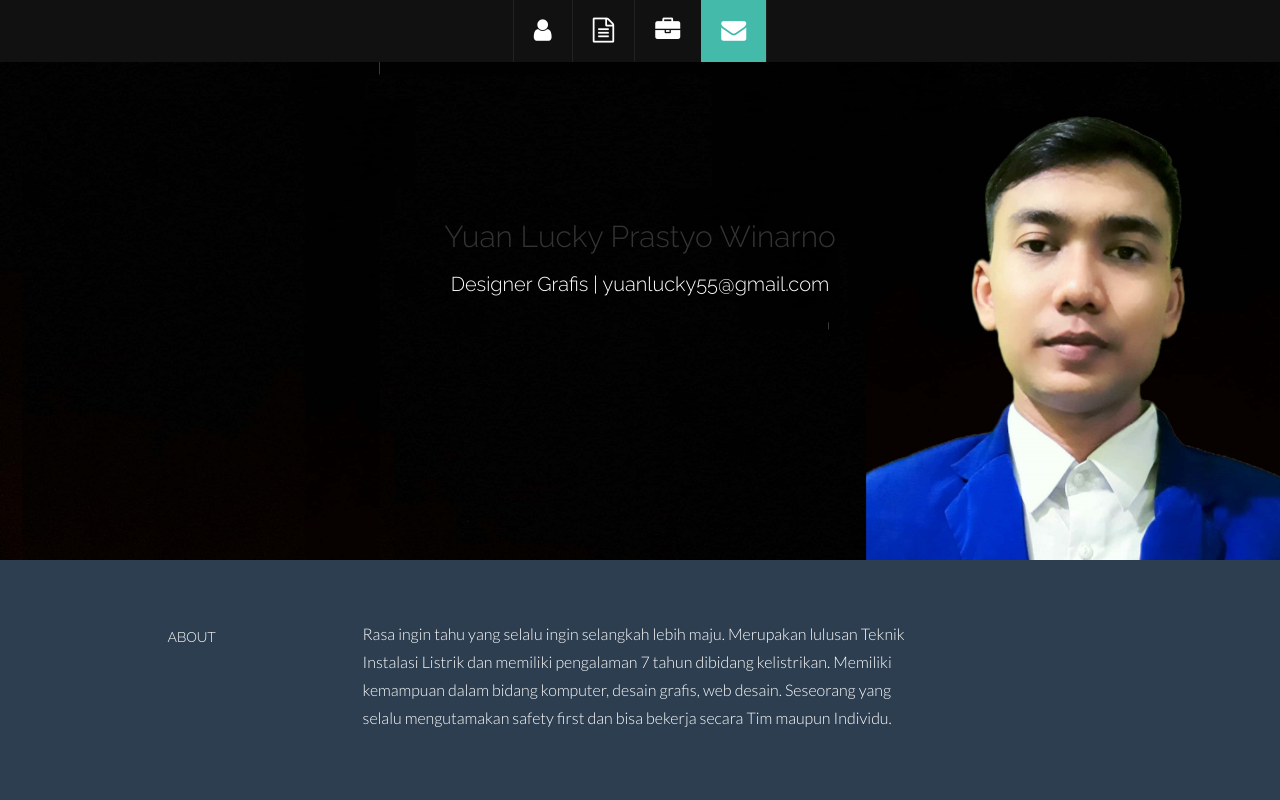
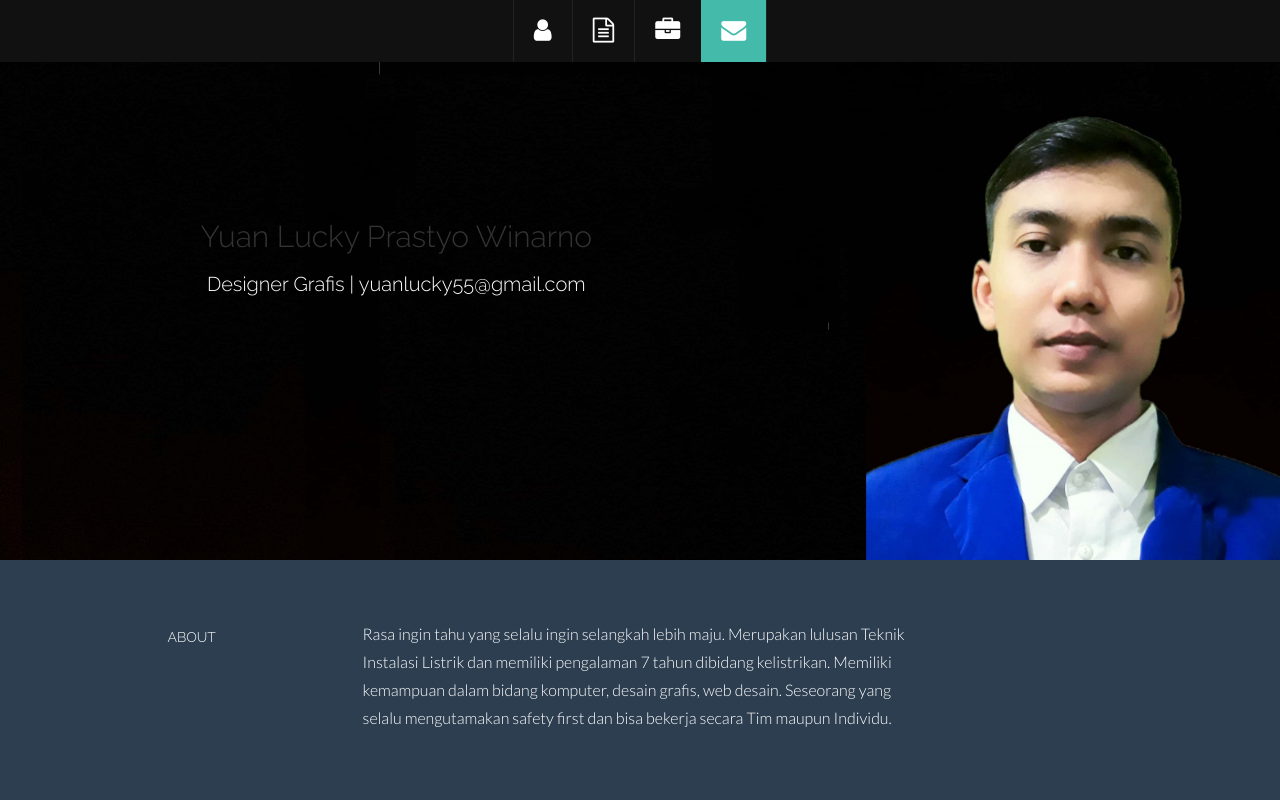
Before and after one commit to yuanlucky555/yuanlucky555.github.io, a plain HTML site: page index.html in a window 1280 px wide. Shown: the top 800 px of the page. Drawn offline with Linux system fonts and the light colour scheme.

Commit message:
Update index.html

```diff
--- a/index.html
+++ b/index.html
@@ -63,11 +63,11 @@
   <div id="headerwrap">
     <div class="container">
       <div class="row centered">
-        <div class="col-lg-12">
+        <div class="col-lg-7">
           <h2>Yuan Lucky Prastyo Winarno</h2>
           <h3>Designer Grafis | yuanlucky55@gmail.com</h3>
         </div>
-        <!--/.col-lg-12 -->
+        <!--/.col-lg-7 -->
       </div>
       <!--/.row -->
     </div>
```
